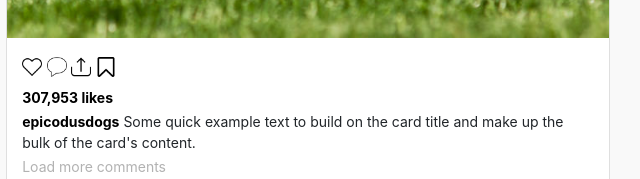
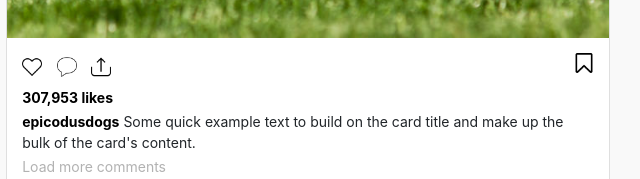
Before and after one commit to nikkiawong/instagram, a plain HTML site: page index.html in a window 1280 px wide. Shown: the part 750-929 px from the top of the page, 365-1005 px from the left. Drawn offline with Linux system fonts and the light colour scheme.

Commit message:
adjust positions of card icons

```diff
--- a/css/styles.css
+++ b/css/styles.css
@@ -180,3 +180,12 @@ a:hover {
   font-size: 5px;
   vertical-align: middle;
 }
+
+.card-icon {
+  margin-right: 10px;
+}
+
+#bookmark {
+  margin-right: 0;
+  float:right;
+}
--- a/index.html
+++ b/index.html
@@ -40,7 +40,7 @@
           <img class="card-icon" src="img/heart.png" alt="">
           <img class="card-icon" src="img/speech-bubble.png" alt="">
           <img class="card-icon" src="img/upload.png" alt="">
-          <img class="card-icon" src="img/bookmark-white.png" alt="">
+          <img class="card-icon" id="bookmark" src="img/bookmark-white.png" alt="">
         </div>
         <p class="card-text"><a href="#">307,953 likes</a></p>
         <p class="card-text"><a href="#">epicodusdogs</a> Some quick example text to build on the card title and make up the bulk of the card's content.</p>
```
